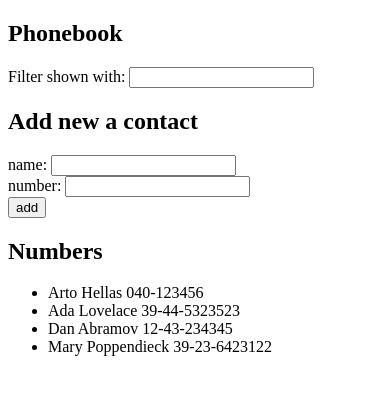
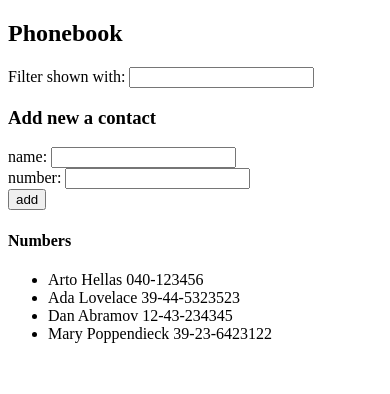
Before and after one commit to RoopeMaatta/Fullstackopen-Helsinki, a React (Create React App) app in the folder part2/phonebook/: page / in a window 390 px wide. Shown: the top 394 px of the page. Built offline with nearby package versions, Linux system fonts and the light colour scheme.

Commit message:
2.10 phonebook: seperate/extract into Components

```diff
--- a/part2/phonebook/src/App.js
+++ b/part2/phonebook/src/App.js
@@ -1,9 +1,53 @@
 import { useState } from 'react'
 
-const normalizeStr = (str) => str.toLowerCase().replace(/\s+/g, ' ').trim()
 
-const filterPersons = (persons, filterText) => persons.filter(person => person.name.toLowerCase().includes(filterText.toLowerCase()))
+// Filter field
+const Filter = ({filterText, handleFilterTextChange}) => {
+  return (
+    <div>
+      Filter shown with: <input value = {filterText} onChange={handleFilterTextChange} />
+    </div>
+  )
+}
 
+// Form for adding new people to the phonebook
+const PersonForm = ({addContact, newContact, handleInputChange}) => {
+  return(
+    <form onSubmit={addContact}>
+    <div> name: <input value = {newContact.name} name = "name" onChange={handleInputChange}/> </div>
+    <div> number: <input value = {newContact.number} name = "number" onChange = {handleInputChange}/> </div>
+    <div> <button type="submit">add</button> </div>
+    </form>
+  )
+}
+
+// Render all people from the phonebook
+const Persons = ({persons, filterText}) => {
+  const filterPersons = (persons, filterText) => persons.filter(person => person.name.toLowerCase().includes(filterText.toLowerCase()))
+  return (
+    <ul>
+      {filterPersons(persons, filterText).map(person =>
+      <Person person={person}/>)}
+    </ul>
+
+  )
+}
+
+// Render a single persons details
+const Person = ({person}) => {
+  return (
+    <li key={person.id}>{person.name} {person.number} </li>
+  )
+}
+
+
+/**
+ * The above could be moved to
+ * /components folder
+ * and export + import
+ *
+ * I will currently keep them in the same file for easier accees and editing
+ */
 
 
 const App = () => {
@@ -22,6 +66,8 @@ const App = () => {
 
   const addContact = (event) => {
     event.preventDefault() // prevent default form submit logic
+    const normalizeStr = (str) => str.toLowerCase().replace(/\s+/g, ' ').trim()
+
     if (persons.some(person => normalizeStr(person.name) === normalizeStr(newContact.name))) {
       alert(`${newContact.name} is already added to phonebook`)
     } else if (newContact.name === "" || normalizeStr(newContact.name) === "") {
@@ -47,20 +93,25 @@ const App = () => {
 
   return (
     <div>
+
     <h2>Phonebook</h2>
-    <div>Filter shown with: <input value = {filterText} onChange={handleFilterTextChange} /> </div>
+    <Filter
+      filterText={filterText}
+      handleFilterTextChange={handleFilterTextChange}
+    />
 
-    <h2>Add new a contact</h2>
-    <form onSubmit={addContact}>
-    <div> name: <input value = {newContact.name} name = "name" onChange={handleInputChange}/> </div>
-    <div> number: <input value = {newContact.number} name = "number" onChange = {handleInputChange}/> </div>
-    <div> <button type="submit">add</button> </div>
-    </form>
+    <h3>Add new a contact</h3>
+    <PersonForm
+    addContact={addContact}
+    newContact={newContact}
+    handleInputChange={handleInputChange}
+    />
 
-    <h2>Numbers</h2>
-    <ul> {filterPersons(persons, filterText).map(person =>
-            <li key={person.id}>{person.name} {person.number} </li>)} </ul>
-
+    <h4>Numbers</h4>
+    <Persons
+      persons={persons}
+      filterText={filterText}
+    />
 
     </div>
     )
```
